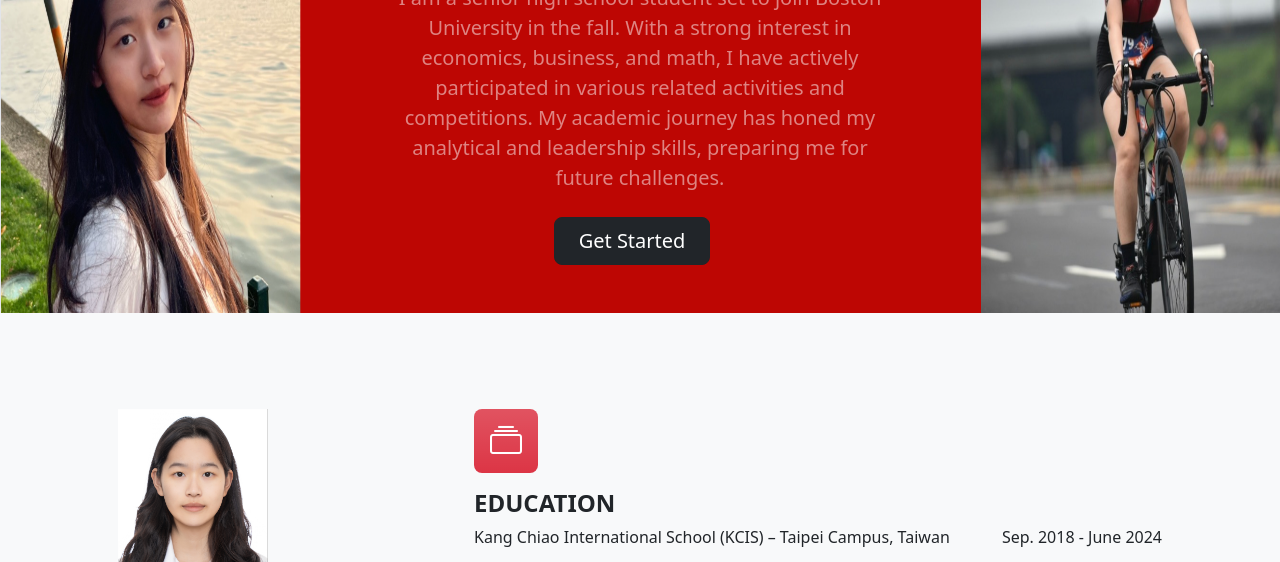
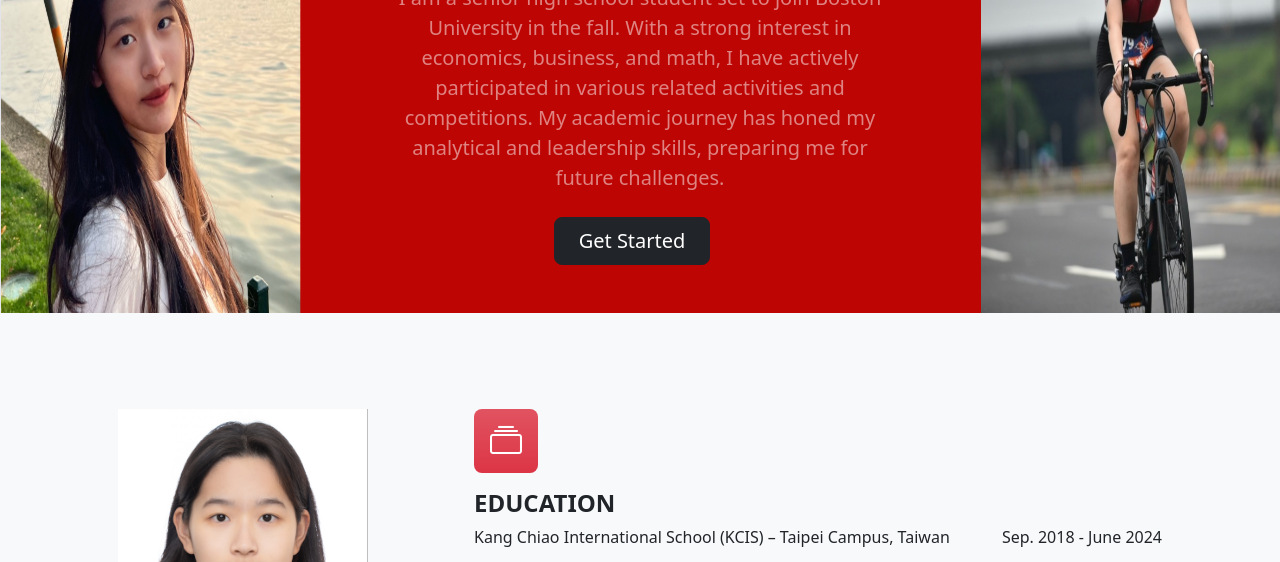
Before and after one commit to rebeccarebecc/Rebecca.github.io, a plain HTML site: page index.html in a window 1280 px wide. Shown: the part 187-749 px from the top of the page. Drawn offline with nearby package versions, Linux system fonts and the light colour scheme.

Commit message:
Update index.html

```diff
--- a/index.html
+++ b/index.html
@@ -61,7 +61,7 @@
     right: -10%;
     }
     .small-image {
-        max-width: 150px; /* Adjust the size as needed */
+        max-width: 250px; /* Adjust the size as needed */
         height: auto;
     }
 
```
